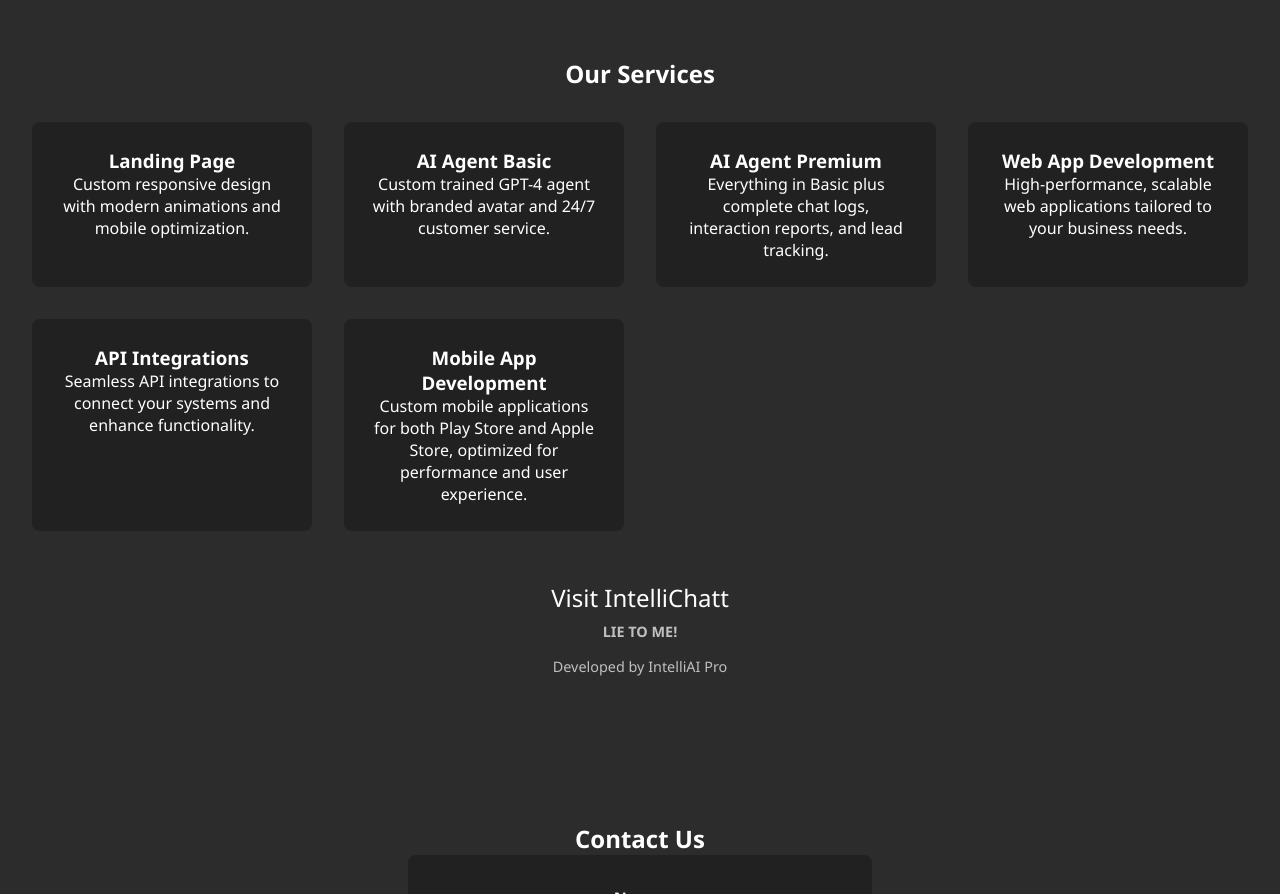
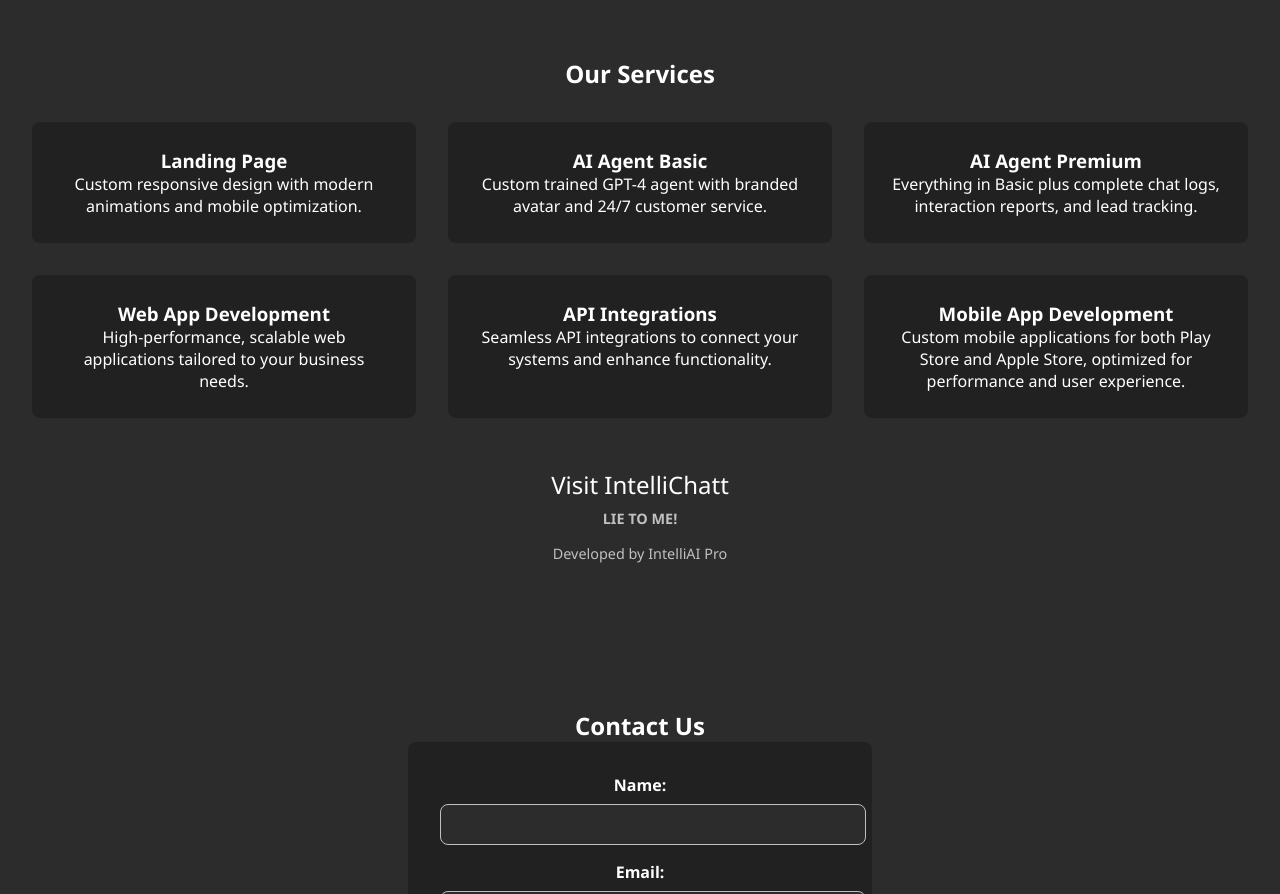
Before and after one commit to Intelliwebchatt/intelliaiproemail, a plain HTML site: page index.html in a window 1280 px wide. Shown: the part 460-1354 px from the top of the page. Drawn offline with Linux system fonts and the light colour scheme.

Commit message:
Update index.html

```diff
--- a/index.html
+++ b/index.html
@@ -102,6 +102,16 @@
             grid-template-columns: repeat(auto-fit, minmax(250px, 1fr));
             gap: 2rem;
             margin: 2rem 0;
+        }
+
+        @media (min-width: 768px) {
+            .service-cards {
+                grid-template-columns: repeat(3, 1fr);
+            }
+
+            .intellichatt-link {
+                grid-column: 2 / 3;
+            }
         }
 
         .service-card {
```
